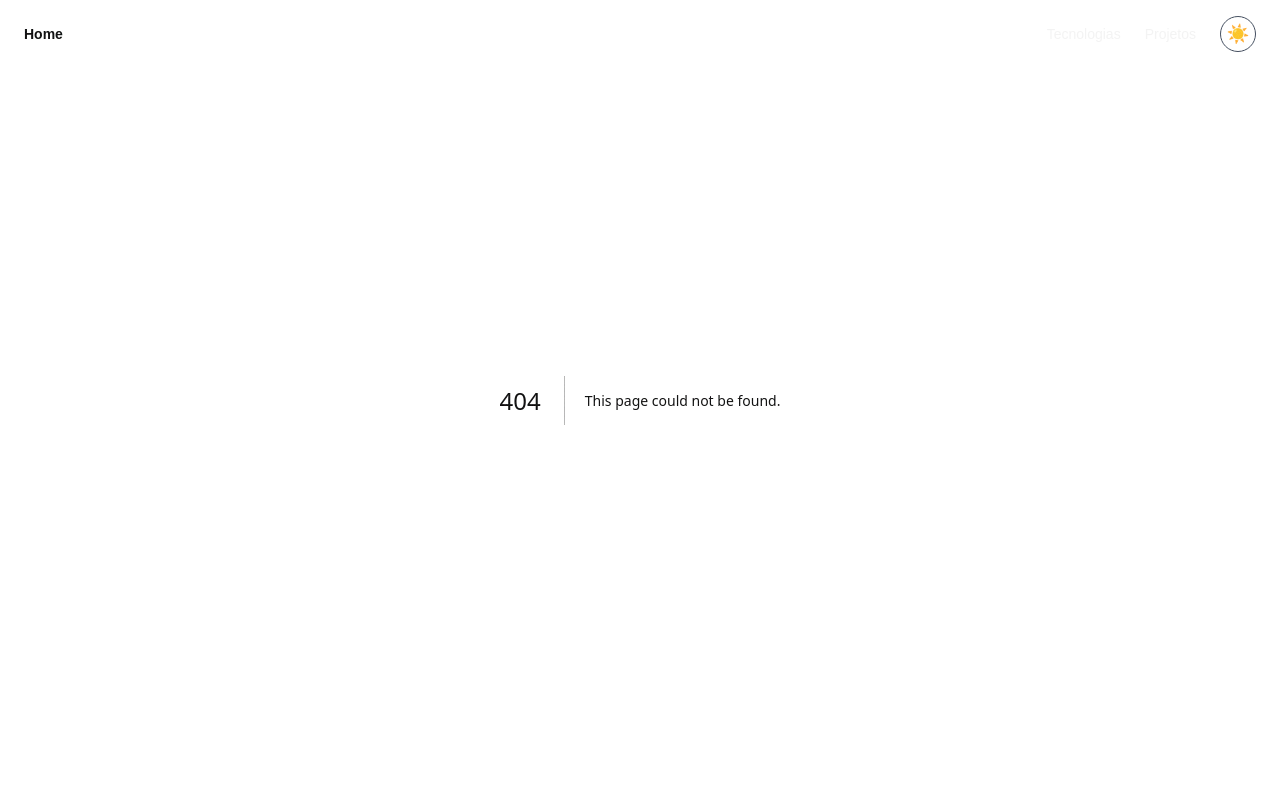
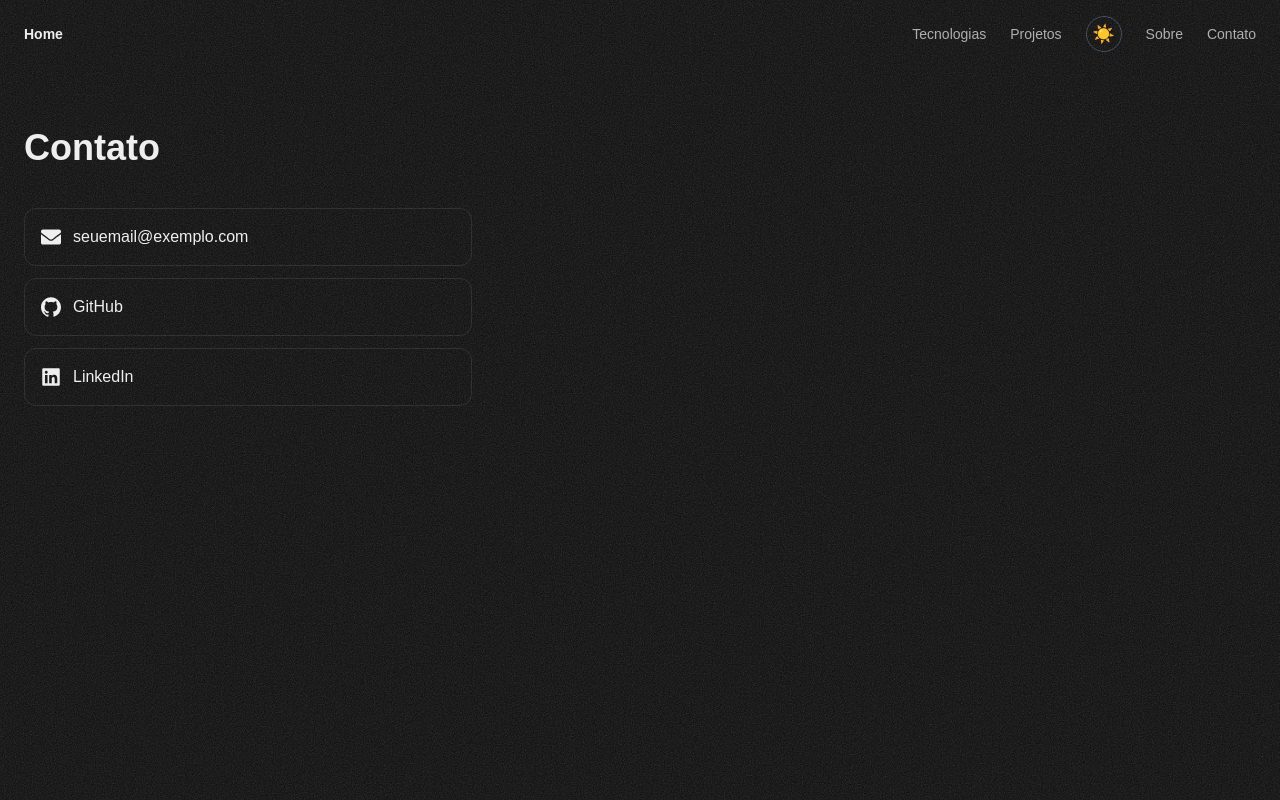
Before and after one commit to Marcospena12/portfolio, a Next.js app: page /contato in a window 1280 px wide. Before the commit this address had no page. Built offline with nearby package versions, Linux system fonts and the light colour scheme.

Commit message:
feat: adiciona paginas de sobre e contato

```diff
--- /dev/null
+++ b/src/app/contato/page.tsx
@@ -0,0 +1,33 @@
+"use client";
+
+import { contactLinks } from "@/data/contact";
+import * as FaIcons from "react-icons/fa";
+import * as SiIcons from "react-icons/si";
+import type { IconType } from "react-icons";
+
+const allIcons = { ...FaIcons, ...SiIcons };
+
+export default function ContatoPage() {
+  return (
+    <main className="min-h-screen bg-background px-6 pt-32 pb-20 text-foreground">
+      <h1 className="mb-10 text-4xl font-bold">Contato</h1>
+      <div className="flex max-w-md flex-col gap-3">
+        {contactLinks.map((link) => {
+          const Icon = allIcons[link.icon as keyof typeof allIcons] as IconType;
+          return ( <a
+
+              key={link.id}
+              href={link.href}
+              target="_blank"
+              rel="noopener noreferrer"
+              className="flex items-center gap-3 rounded-xl border border-foreground/10 p-4 transition-colors hover:border-foreground/30"
+            >
+              <Icon className="text-xl" />
+              <span>{link.label}</span>
+            </a>
+          );
+        })}
+      </div>
+    </main>
+  );
+}
--- /dev/null
+++ b/src/app/sobre/page.tsx
@@ -0,0 +1,12 @@
+export default function SobrePage() {
+  return (
+    <main className="min-h-screen bg-background px-6 pt-32 pb-20 text-foreground">
+      <h1 className="mb-8 text-4xl font-bold">Sobre</h1>
+      <div className="max-w-2xl space-y-4 text-foreground/80">
+        <p>Escreva aqui um pouco sobre sua trajetória.</p>
+        <p>Segundo parágrafo, sobre o que te motiva hoje em dia.</p>
+        <p>Terceiro parágrafo, algo mais pessoal se quiser.</p>
+      </div>
+    </main>
+  );
+}
--- a/src/components/Header.tsx
+++ b/src/components/Header.tsx
@@ -15,6 +15,13 @@ export function Header() {
           Projetos
         </Link>
         <ThemeToggle />
+          <Link href="/sobre" className="text-sm text-foreground/70 hover:text-foreground">
+    Sobre
+  </Link>
+  <Link href="/contato" className="text-sm text-foreground/70 hover:text-foreground">
+    Contato
+  </Link>
+
       </nav>
     </header>
   );
--- /dev/null
+++ b/src/data/contact.ts
@@ -0,0 +1,27 @@
+export type ContactLink = {
+  id: string;
+  label: string;
+  href: string;
+  icon: string;
+};
+
+export const contactLinks: ContactLink[] = [
+  {
+    id: "email",
+    label: "seuemail@exemplo.com",
+    href: "mailto:seuemail@exemplo.com",
+    icon: "FaEnvelope",
+  },
+  {
+    id: "github",
+    label: "GitHub",
+    href: "https://github.com/Marcospena12",
+    icon: "SiGithub",
+  },
+  {
+    id: "linkedin",
+    label: "LinkedIn",
+    href: "https://linkedin.com/in/seu-usuario",
+    icon: "FaLinkedin",
+  },
+];
```
